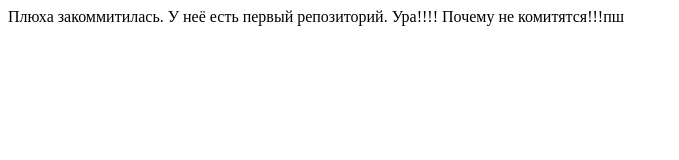
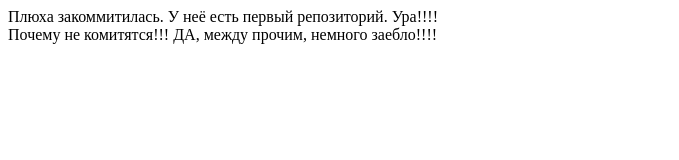
Before and after one commit to 3840x2400/-git_test, a plain HTML site: page index.html in a window 1280 px wide. Shown: the whole page, without its empty margins (0-679 px from the left). Drawn offline with Linux system fonts and the light colour scheme.

Commit message:
Плюха ЗАЕБАЛА!!!!! ОНА НЕ КОММИТИтСЯ!!! She fuckoff!!!!

```diff
--- a/index.html
+++ b/index.html
@@ -5,6 +5,7 @@
     <title>Плюша закоммитилась</title>
 </head>
 <body>
-        <div>Плюха закоммитилась. У неё есть первый репозиторий. Ура!!!! Почему не комитятся!!!пш</div>
+        <div>Плюха закоммитилась. У неё есть первый репозиторий. Ура!!!! <br>
+            Почему не комитятся!!! ДА, между прочим, немного заебло!!!!</div>
 </body>
 </html>
```
